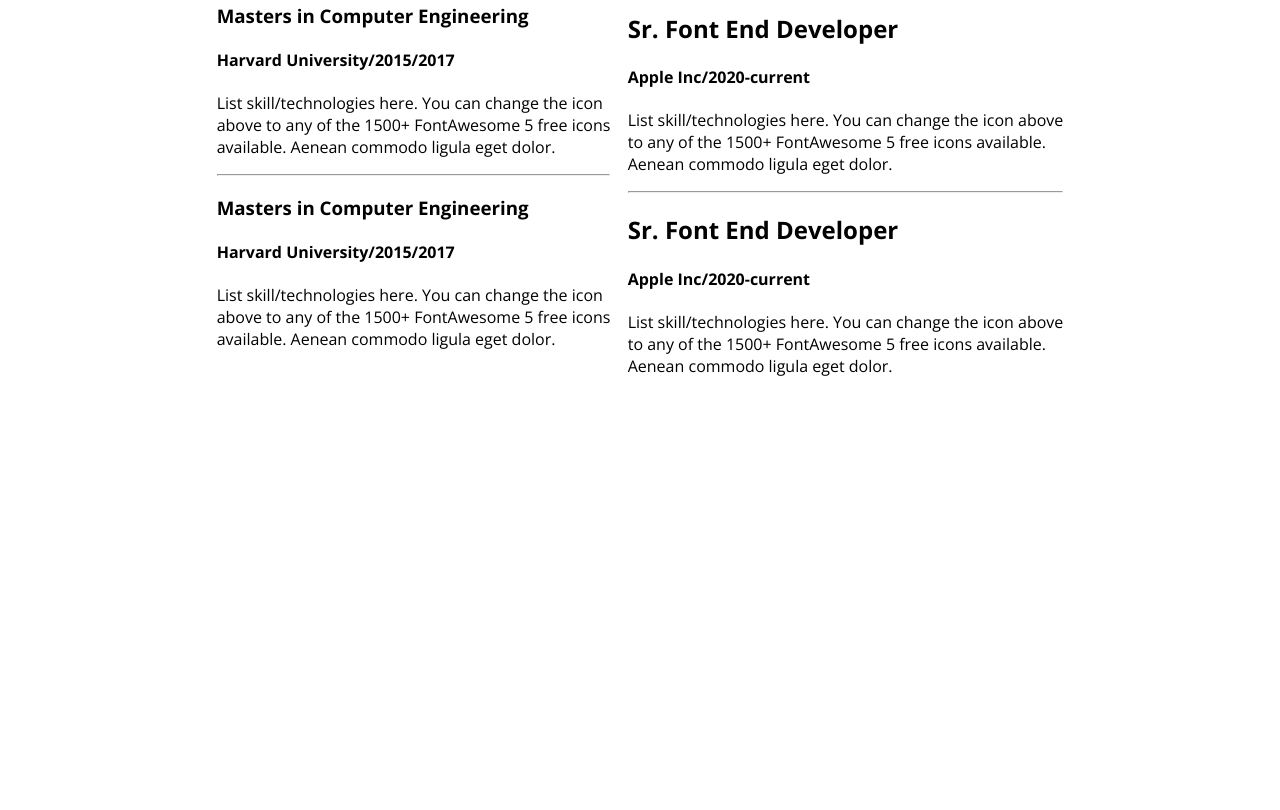
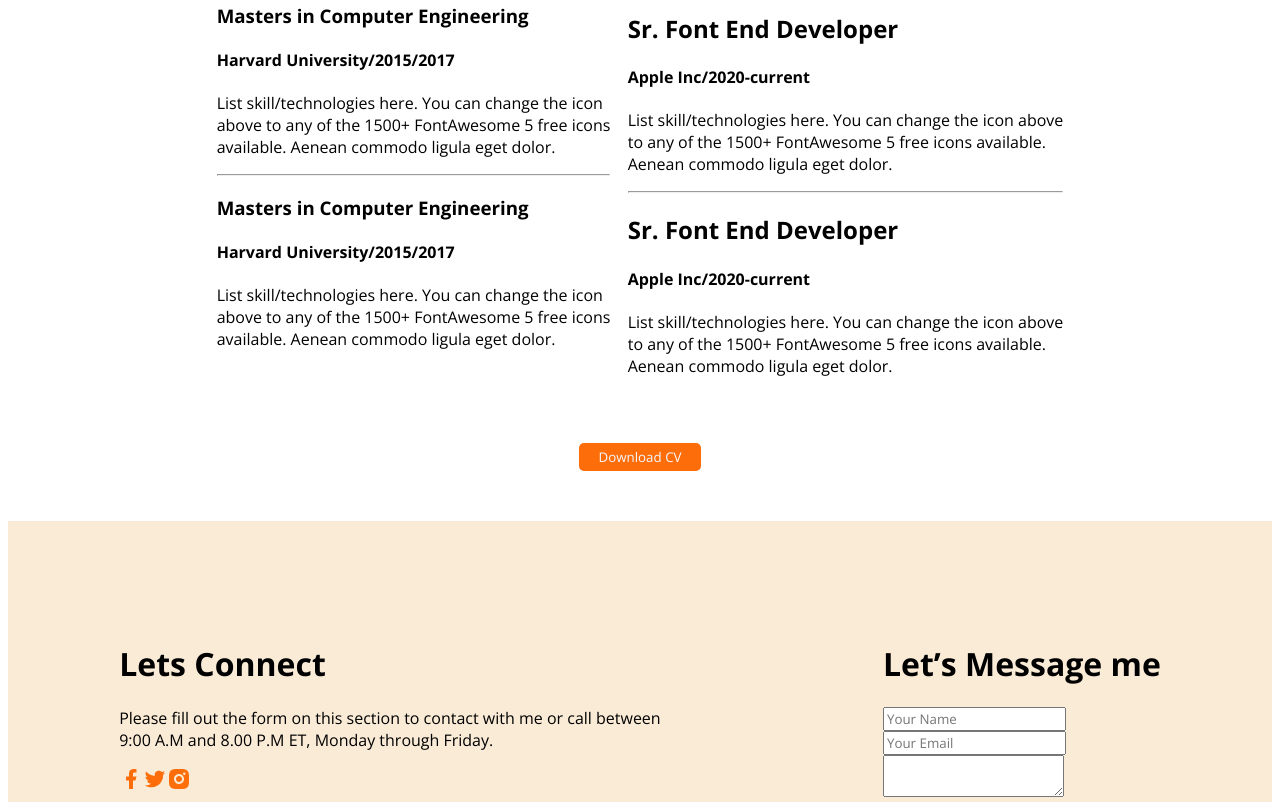
Before and after one commit to mh1sourov/my-web-developer-portfolio, a plain HTML site: page index.html in a window 1280 px wide. Shown: the part 2899-3709 px from the top of the page. Before the commit the page ends 3300 px from the top, so only its background shows below. Drawn offline with nearby package versions, Linux system fonts and the light colour scheme.

Commit message:
footer section added

```diff
--- a/index.html
+++ b/index.html
@@ -163,8 +163,32 @@
 
         </div>
       </div>
+
+      <div class="download-cv-btn">
+        <button class="primary-btn">Download CV</button>
+      </div>
+
      </section>
+
     </main>
-    <footer></footer>
+    <footer>
+
+<div class="letscontainer">
+<div class="connectionsection">
+<h1>Lets Connect</h1>
+<p>Please fill out the form on this section to contact with me or call between <br> 9:00 A.M and 8.00 P.M ET, Monday through Friday.</p>
+<div style="display: flex;">
+    <img src="./images/icons/facebook.png" alt=""><img src="./images/icons/twitter.png" alt=""><img src="./images/icons/insta.png" alt="">
+</div>
+</div>
+<div class="messagesection">
+<h1>Let’s Message me</h1>
+<input placeholder="Your Name" type="text" name="" id=""> <br>
+<input type="email" placeholder="Your Email"> <br>
+<textarea name="Message" id=""></textarea>
+</div>
+</div>
+
+    </footer>
   </body>
 </html>
--- a/styles/portfolio.css
+++ b/styles/portfolio.css
@@ -91,3 +91,16 @@ nav a{
     justify-content: space-around;
     padding: 0 200px;
 }
+
+.download-cv-btn{
+    text-align: center;
+    margin-top: 50px;
+}
+
+.letscontainer{
+    display: flex;
+    justify-content: space-around;
+    background-color: antiquewhite;
+    padding-top: 100px;
+    margin-top: 50px;
+}
```
